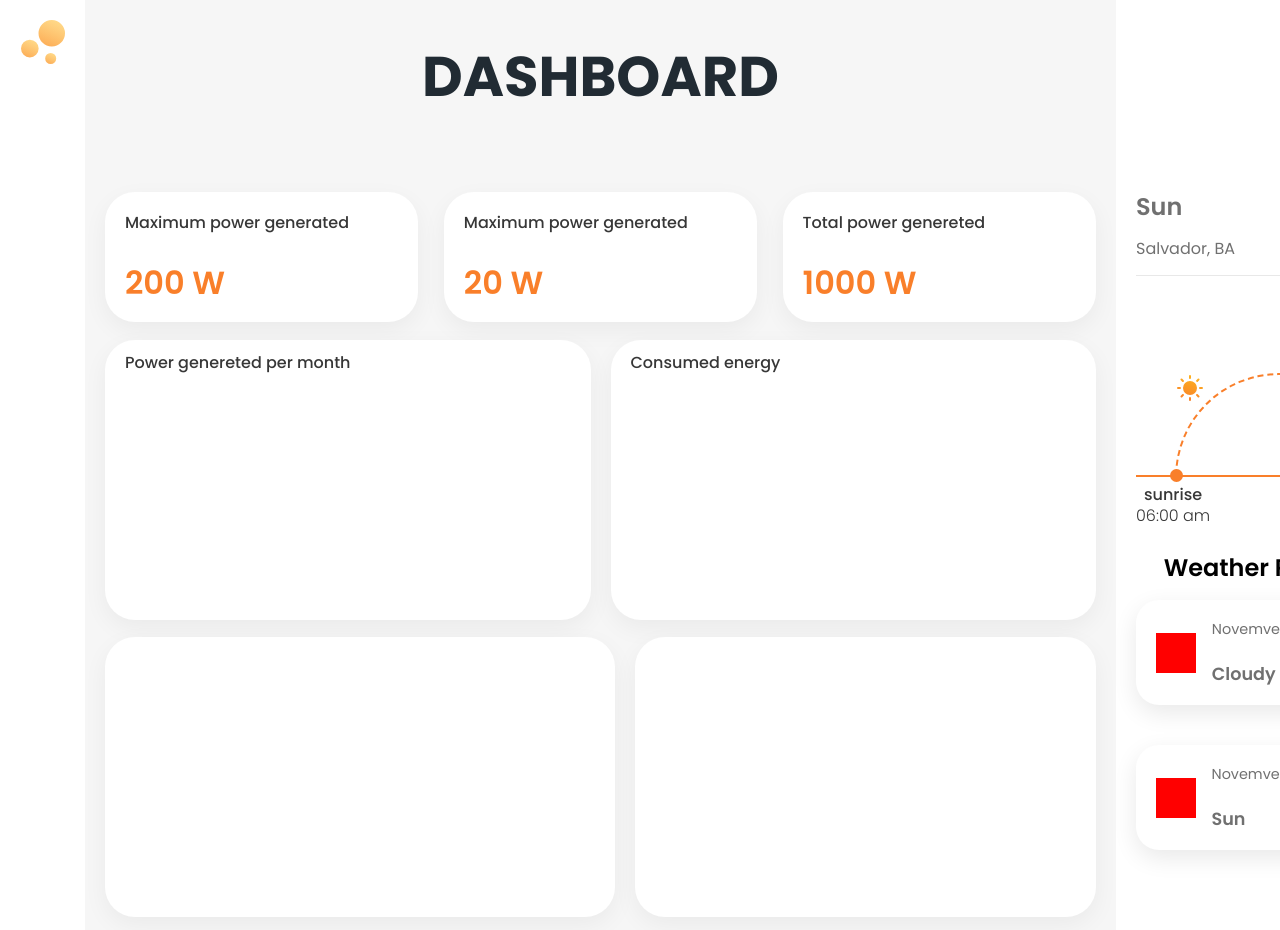
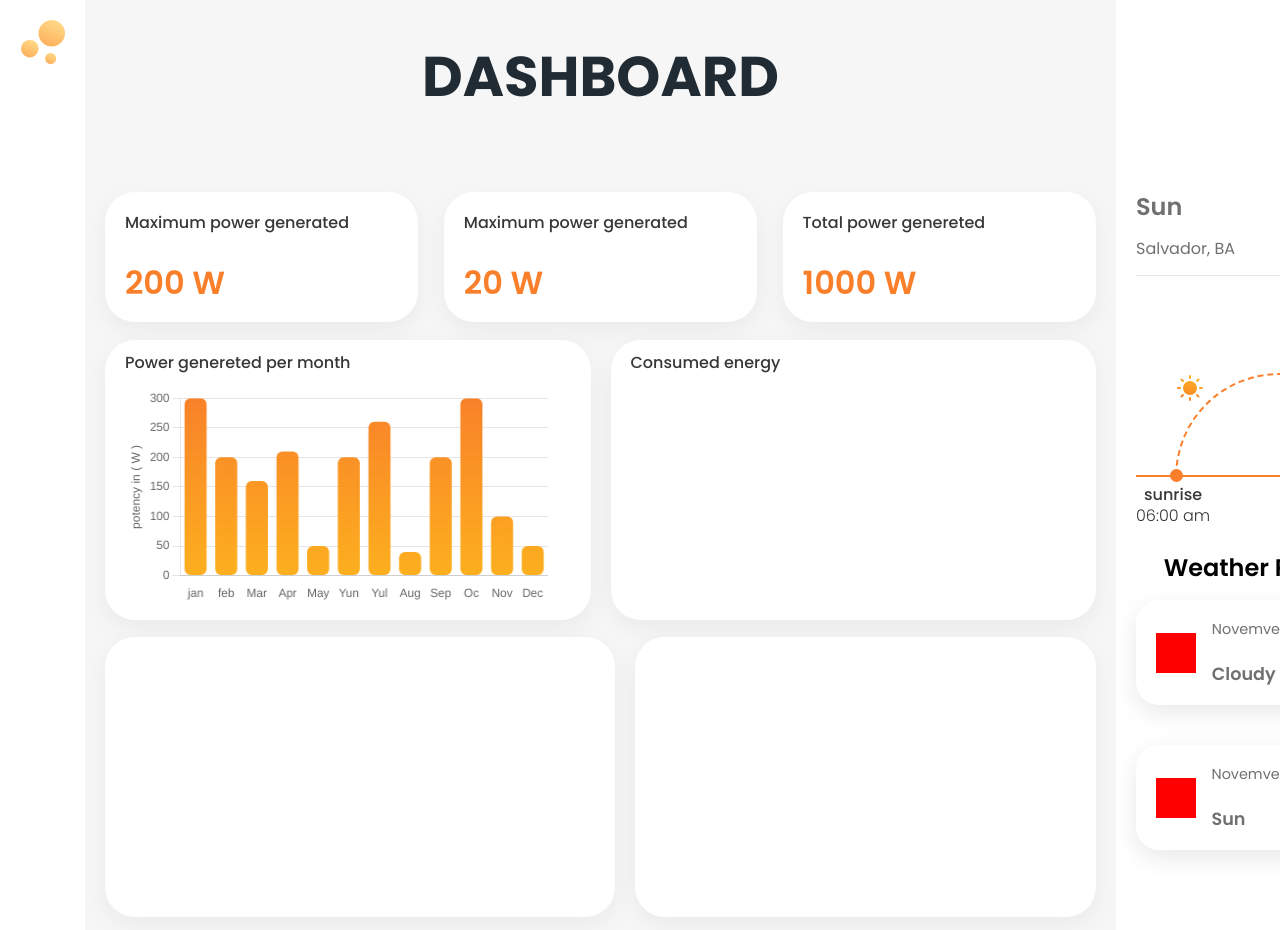
Before and after one commit to M4RC0N3/solar-plate-dashboard, a React (Create React App) app: page / in a window 1280 px wide. Shown: the top 930 px of the page. Built offline with nearby package versions, Linux system fonts and the light colour scheme.

Commit message:
add chart

```diff
--- a/package.json
+++ b/package.json
@@ -10,7 +10,9 @@
     "@types/node": "^16.18.3",
     "@types/react": "^18.0.25",
     "@types/react-dom": "^18.0.9",
+    "chart.js": "^4.0.1",
     "react": "^18.2.0",
+    "react-chartjs-2": "^5.0.1",
     "react-dom": "^18.2.0",
     "react-scripts": "5.0.1",
     "typescript": "^4.9.3",
--- a/src/pages/dashboard/index.css
+++ b/src/pages/dashboard/index.css
@@ -62,12 +62,11 @@
 .dashboard-container .dashboard .chart-container {
   display: flex;
   justify-content: space-between;
-  box-sizing: border-box;
   height: 280px;
 }
-.dashboard-container .dashboard .chart-container .chart {
+.dashboard-container .dashboard .chart-container .inner-chart {
   width: 49%;
-  max-width: 650px;
+  max-width: 600px;
   background-color: #fff;
   border-radius: 30px;
   box-shadow: 0px 8px 24px rgba(0, 0, 0, 0.05);
@@ -75,9 +74,18 @@
   box-sizing: border-box;
   padding: 15px 20px;
 }
-.dashboard-container .dashboard .chart-container .chart p {
+.dashboard-container .dashboard .chart-container .inner-chart p {
   font-family: "Poppins-Medium", sans-serif;
   color: #373737;
+}
+.dashboard-container .dashboard .chart-container .chart {
+  width: 100%;
+  height: 100%;
+  box-sizing: border-box;
+  padding: 17px 0;
+}
+.dashboard-container .dashboard .chart-container .chart .bar {
+  width: 95% !important;
 }
 .dashboard-container .dashboard .graphics-elements-container {
   display: flex;
--- a/src/pages/dashboard/index.scss
+++ b/src/pages/dashboard/index.scss
@@ -64,11 +64,10 @@
         .chart-container{
             display: flex;
             justify-content: space-between;
-            box-sizing: border-box;
             height: 280px;
-            .chart{
+            .inner-chart{
                 width: 49%;
-                max-width: 650px;
+                max-width: 600px;
                 background-color: #fff;
                 border-radius: 30px;
                 box-shadow: $shadow;
@@ -77,6 +76,15 @@
                 padding: 15px 20px;
                 p{
                     @include titleCard;
+                }
+            }
+            .chart{
+                width: 100%;
+                height: 100%;
+                box-sizing: border-box;
+                padding: 17px 0;
+                .bar{
+                    width: 95% !important;
                 }
             }
         }
--- a/src/pages/dashboard/index.tsx
+++ b/src/pages/dashboard/index.tsx
@@ -1,8 +1,64 @@
-import React from 'react';
+import React, { useState, useEffect } from 'react';
+import { Chart as ChartJS, CategoryScale, LinearScale, BarElement, Title, Tooltip, Legend } from 'chart.js';
+import { Bar } from 'react-chartjs-2';
 import './index.css';
 import Logo from '../../assets/img/logo.svg';
 import Sun from '../../assets/icon/sun.svg';
+ChartJS.register(
+  CategoryScale,
+  LinearScale,
+  BarElement,
+  Title,
+  Tooltip,
+  Legend
+);
+const labels : string[] = ['jan', 'feb', 'Mar', 'Apr', 'May', 'Yun', 'Yul', 'Aug', 'Sep', 'Oc', 'Nov', 'Dec']
+
+
+
 const DashBoard = () =>{
+  const data : any = {
+    labels,
+    datasets: [{
+      data: [300, 200, 160, 210, 50, 200, 260, 40, 200, 300, 100, 50],
+      borderRadius: 6,
+      borderSkipped: false,
+      backgroundColor: (context:any) => {
+        const ctx = context.chart.ctx;
+        const gradient = ctx.createLinearGradient(0, 0, 0, 200);
+        gradient.addColorStop(0, "#F97F2A");
+        gradient.addColorStop(1, "#FDB31E");
+        return gradient;
+      },
+    }],
+  }
+
+  const [chartOption, setChartOption] = useState({
+    responsive: true,
+    plugins: {
+      legend: {
+        display: false
+      },
+      title: {
+        display: false
+      },
+    },
+    scales: {
+      // to remove the labels
+      x: {
+        grid: {
+          drawBorder: false,
+          display: false,
+        },
+      },
+      y: {
+        title: {
+          display: true,
+          text: 'potency in ( W )'
+        }
+      }
+    },
+  });
 
   return (
     <div className="dashboard-container">
@@ -26,12 +82,15 @@ const DashBoard = () =>{
           </div>
         </div>
         <div className="chart-container">
-            <div className="power-genereted-per-month-container chart">
-              <p className="title">Power genereted per month</p>
+          <div className="power-genereted-per-month-container inner-chart">
+            <p className="title">Power genereted per month</p>
+            <div className="chart">
+              <Bar className="bar" data={data} options={chartOption}></Bar>
             </div>
-            <div className="consumed-energy-container chart">
-              <p className="title">Consumed energy</p>
-            </div>
+          </div>
+          <div className="consumed-energy-container inner-chart">
+            <p className="title">Consumed energy</p>
+          </div>
         </div>
         <div className="graphics-elements-container">
           <div className="solar-plate-view-container view"></div>
```
Also changed, not shown: 2 other files (tests, documents, lock files or other folders).
